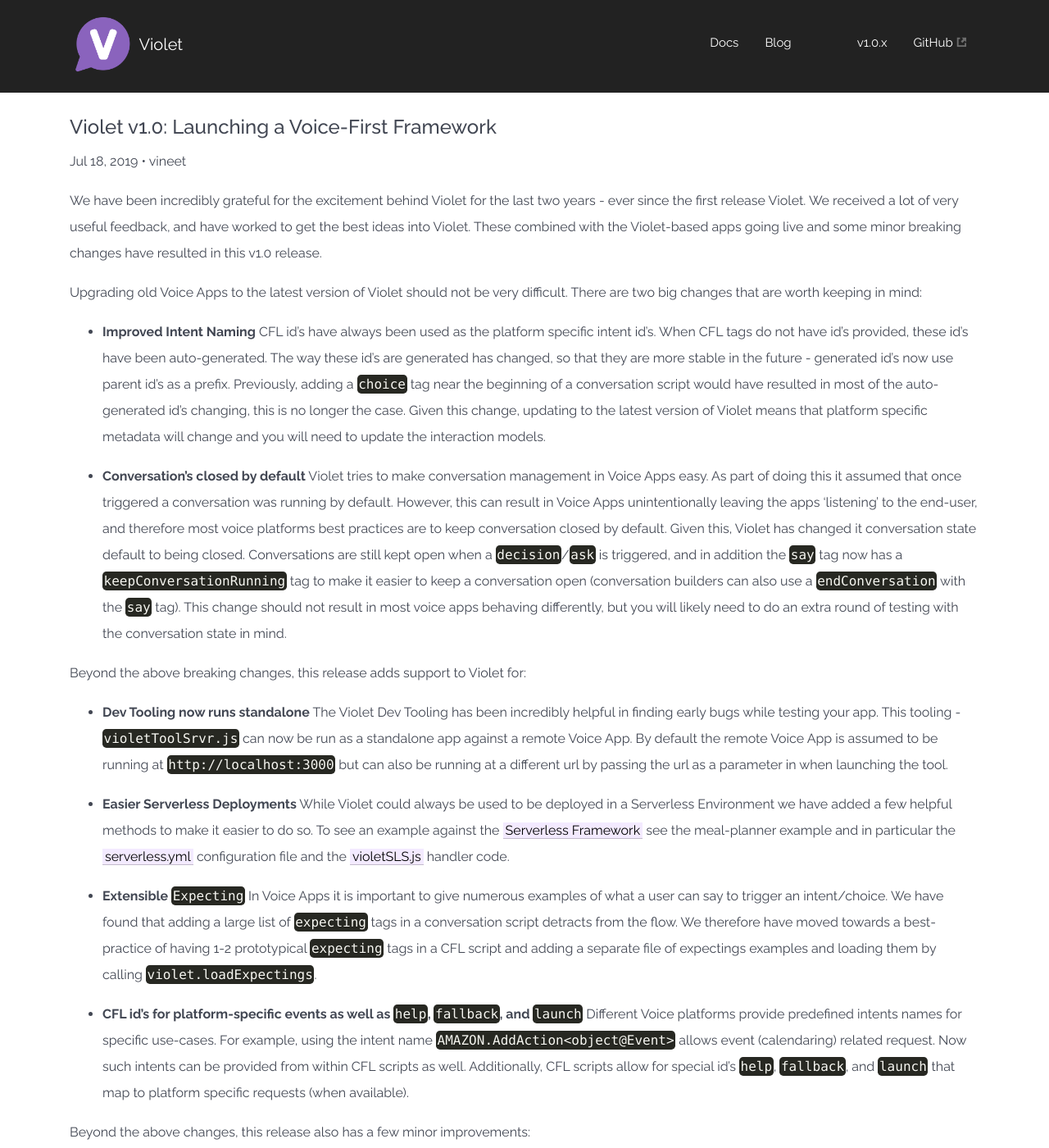
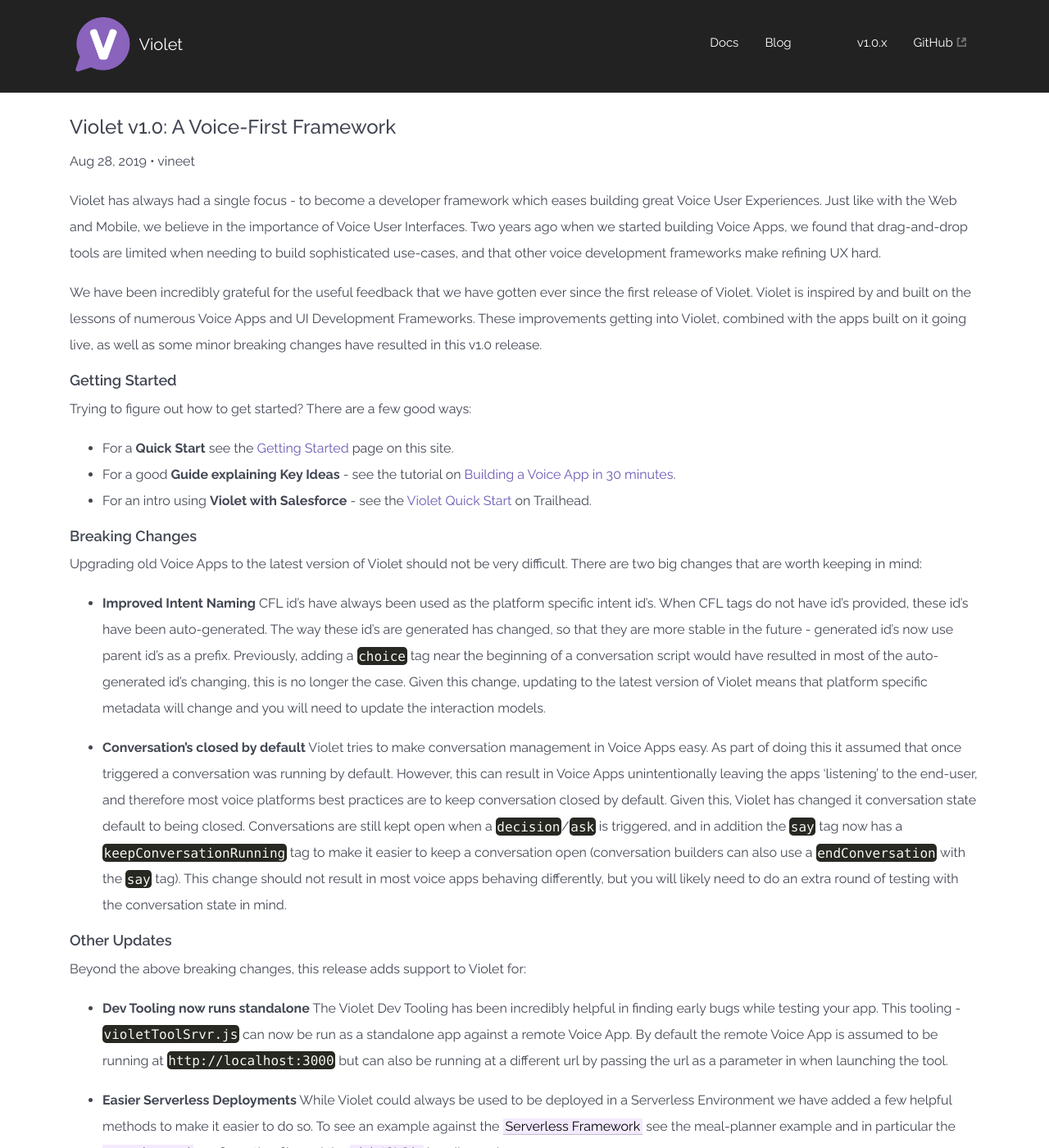
Before and after one commit to salesforce-misc/HelloViolet.ai, a Jekyll site: the page built from _posts/2019-8-27-violet-v1.0-a-voice-first-framework.md, in a window 1280 px wide and 1400 px high. Shown: the whole window at 82% size. Built offline with Jekyll 4.4.1, drawn with Linux system fonts in a browser that asks for light colours; nearby versions of some CDN libraries; some web fonts are replaced; our own code applies the rules of GitHub Pages for plain Markdown files.

Commit message:
better naming

```diff
--- a/_posts/2019-7-17-violet-v1.0-a-number-of-big-updates.md
+++ b/_posts/2019-8-27-violet-v1.0-a-voice-first-framework.md
@@ -1,16 +1,26 @@
 ---
-title:  "Violet v1.0: Launching a Voice-First Framework"
-date:   2019-7-17 23:00:00 -0500
+title:  "Violet v1.0: A Voice-First Framework"
+date:   2019-8-27 19:30:00 -0500
 author: [vineet]
 ---
 
-We have been incredibly grateful for the excitement behind Violet for the last two years  - ever since the first release Violet. We received a lot of very useful feedback, and have worked to get the best ideas into Violet. These combined with the Violet-based apps going live and some minor breaking changes have resulted in this v1.0 release.
+Violet has always had a single focus - to become a developer framework which eases building great Voice User Experiences. Just like with the Web and Mobile, we believe in the importance of Voice User Interfaces. Two years ago when we started building Voice Apps, we found that drag-and-drop tools are limited when needing to build sophisticated use-cases, and that other voice development frameworks make refining UX hard.
 
+We have been incredibly grateful for the useful feedback that we have gotten ever since the first release of Violet.  Violet is inspired by and built on the lessons of numerous Voice Apps and UI Development Frameworks. These improvements getting into Violet, combined with the apps built on it going live, as well as some minor breaking changes have resulted in this v1.0 release.
+
+##### Getting Started
+Trying to figure out how to get started? There are a few good ways:
+* For a **Quick Start** see the [Getting Started](/docs/quickstart) page on this site.
+* For a good **Guide explaining Key Ideas** - see the tutorial on [Building a Voice App in 30 minutes](https://i3labs.org/2019/02/building-a-voice-app-in-30-minutes).
+* For an intro using **Violet with Salesforce** - see the [Violet Quick Start](https://trailhead.salesforce.com/en/content/learn/projects/quickstart-violet) on Trailhead.
+
+##### Breaking Changes
 Upgrading old Voice Apps to the latest version of Violet should not be very difficult. There are two big changes that are worth keeping in mind:
 * **Improved Intent Naming** CFL id's have always been used as the platform specific intent id's. When CFL tags do not have id's provided, these id's have been auto-generated. The way these id's are generated has changed, so that they are more stable in the future - generated id's now use parent id's as a prefix. Previously, adding a `choice` tag near the beginning of a conversation script would have resulted in most of the auto-generated id's changing, this is no longer the case. Given this change, updating to the latest version of Violet means that platform specific metadata will change and you will need to update the interaction models.
 
 * **Conversation's closed by default** Violet tries to make conversation management in Voice Apps easy. As part of doing this it assumed that once triggered a conversation was running by default. However, this can result in Voice Apps unintentionally leaving the apps 'listening' to the end-user, and therefore most voice platforms best practices are to keep conversation closed by default. Given this, Violet has changed it conversation state default to being closed. Conversations are still kept open when a `decision`/`ask` is triggered, and in addition the `say` tag now has a `keepConversationRunning` tag to make it easier to keep a conversation open (conversation builders can also use a `endConversation` with the `say` tag). This change should not result in most voice apps behaving differently, but you will likely need to do an extra round of testing with the conversation state in mind.
 
+##### Other Updates
 
 Beyond the above breaking changes, this release adds support to Violet for:
 * **Dev Tooling now runs standalone** The Violet Dev Tooling has been incredibly helpful in finding early bugs while testing your app. This tooling - `violetToolSrvr.js` can now be run as a standalone app against a remote Voice App. By default the remote Voice App is assumed to be running at `http://localhost:3000` but can also be running at a different url by passing the url as a parameter in when launching the tool.
```
